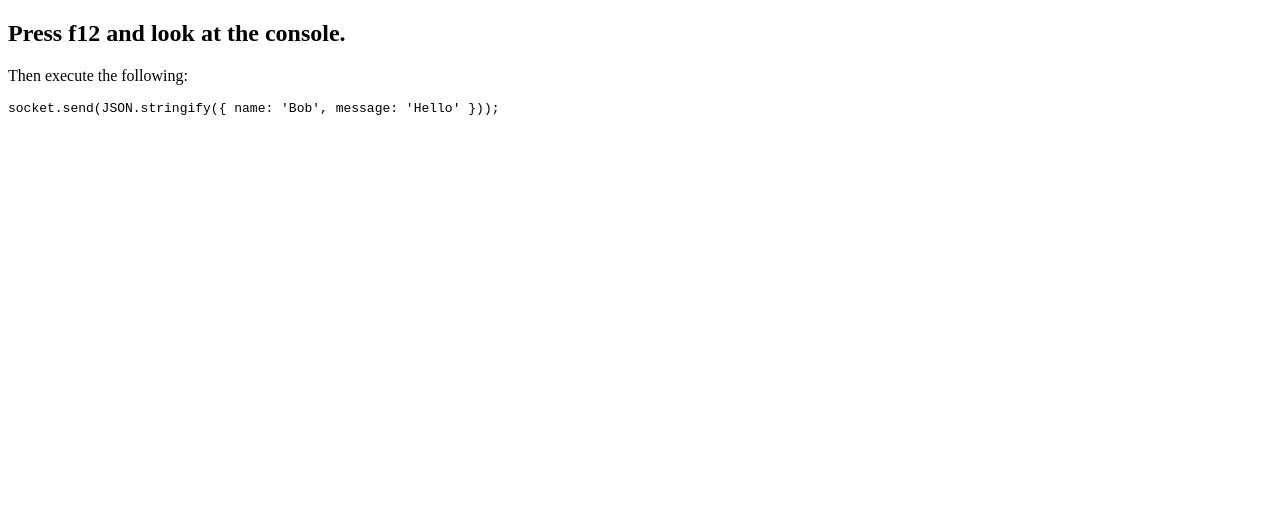
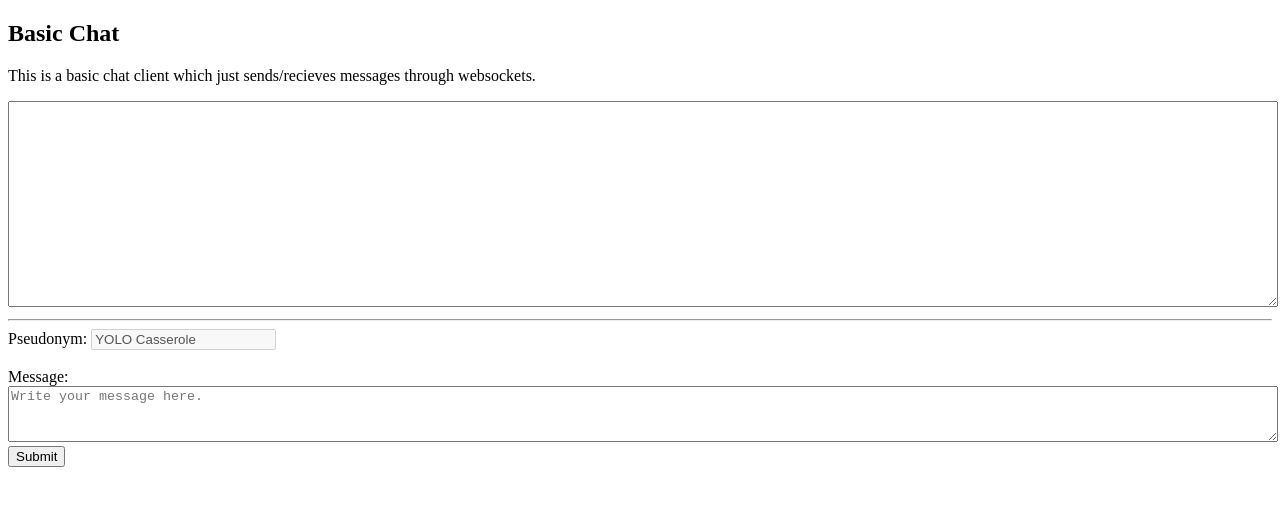
Before and after one commit to programster/node-chat-example, a plain HTML site: page src/client/index.html in a window 1280 px wide. Drawn offline with nearby package versions, Linux system fonts and the light colour scheme.

Commit message:
Improved the client side by putting in a basic "form". No more needing to use the console.

```diff
--- a/src/client/index.html
+++ b/src/client/index.html
@@ -4,34 +4,58 @@
            <script src="https://ajax.googleapis.com/ajax/libs/jquery/3.1.1/jquery.min.js"></script>
     </head>
     <body>
-        <h2>Press f12 and look at the console. </h2>
-        <p>Then execute the following:</p>
-        <pre>socket.send(JSON.stringify({ name: 'Bob', message: 'Hello' }));</pre>
+        <h2>Basic Chat</h2>
+        <p>This is a basic chat client which just sends/recieves messages through websockets.</p>
+        <textarea id="messages" readonly style="width:100%; height:200px; white-space: pre; line-height: 125%; overflow: auto;"></textarea><br />
+
+        <hr />
+        <label for="name">Pseudonym:</label>
+        <input id="name" name="name" disabled placeholder="Write your name here."></input><br /><br />
+
+        <label for="message">Message:</label><br />
+        <textarea name="message" id="message" rows=3 style="width:100%; white-space: pre; line-height: 125%; overflow: auto;" placeholder="Write your message here."></textarea><br />
+        <button onclick="submitMessage()">Submit</button>
 
         <script type="text/javascript">
+
+            function getRandomName()
+            {
+                var names = [
+                    "Mark FlufferNutt",
+                    "YOLO Casserole",
+                    "Flynt Coalslaw",
+                    "Prince Fajita",
+                    "Nandy Ruman",
+                    "Rectus Erectus"
+                ];
+
+                return names[Math.floor(Math.random() * names.length)];
+            }
+
+            $(document).ready(function(){
+                $('#name').val(getRandomName());
+            });
+
             // Initialize 3 socket connections to the server.
             var socket = new WebSocket('ws://localhost:3000');
 
             socket.onmessage = function (message) {
-                console.log('Connection 1', message.data);
+                var messageObj = JSON.parse(message.data);
+                var currentMessages = $('#messages').val();
+                var newValue = messageObj.data.name + ": " + messageObj.data.message + '\n---\n' + currentMessages;
+                $('#messages').val(newValue);
             };
 
-            var socket2 = new WebSocket('ws://localhost:3000');
-
-            socket2.onmessage = function (message) {
-                console.log('Connection 2', message.data);
-            };
-
-            var socket3 = new WebSocket('ws://localhost:3000');
-
-            socket3.onmessage = function (message) {
-                console.log('Connection 3', message.data);
-            };
 
             // Send a message every second
-            $(document).ready(function(){
-                setInterval(function(){ socket.send(JSON.stringify({ name: 'Bob', message: 'Hello' })); }, 1000);
-            });
+            function submitMessage()
+            {
+                // Send the message
+                socket.send(JSON.stringify({ "name": $('#name').val(), "message": $('#message').val() }));
+
+                // Clear out our message body to prepare for the next one
+                $('#message').val("");
+            }
 
         </script>
     </body>
```
